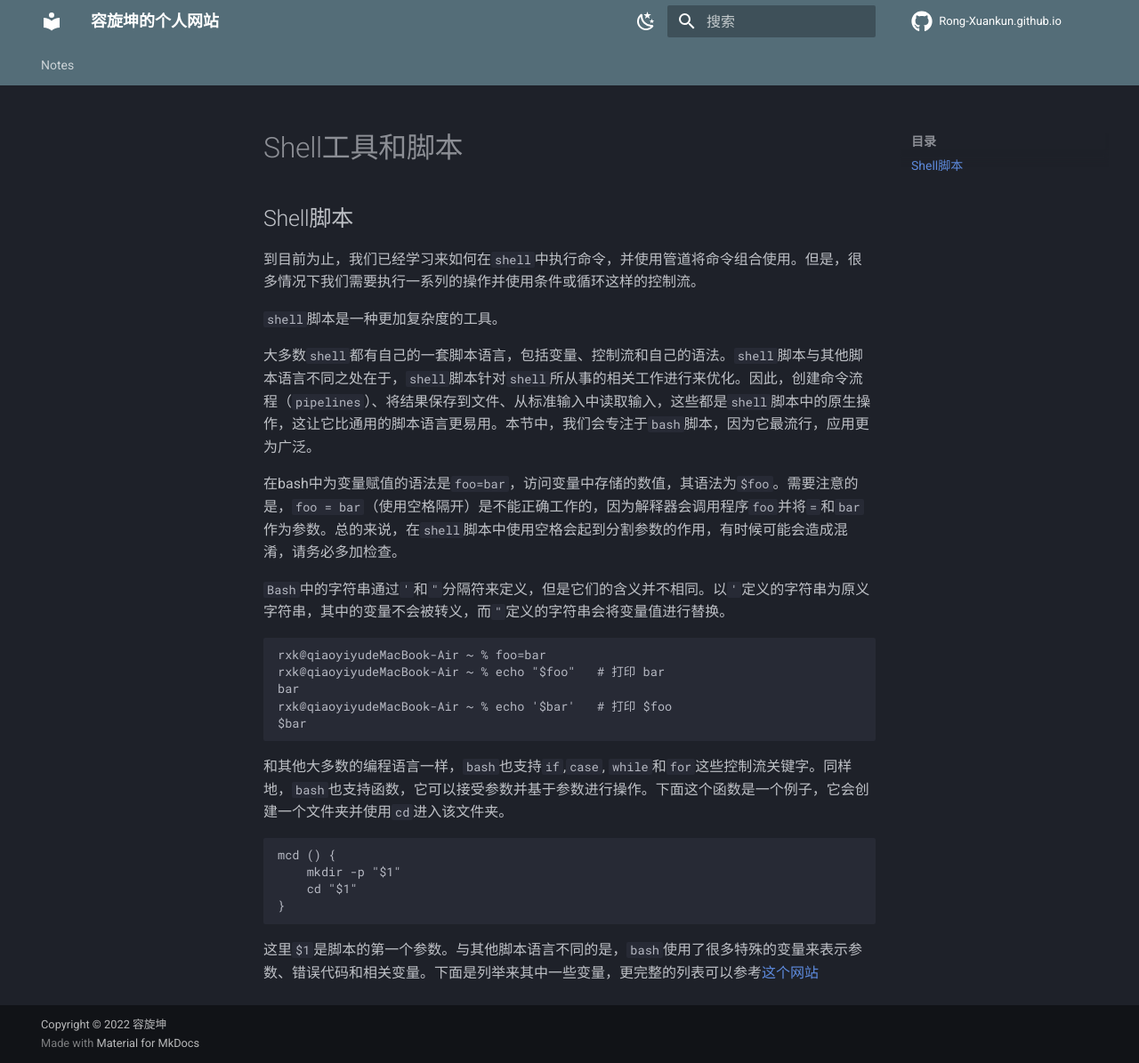
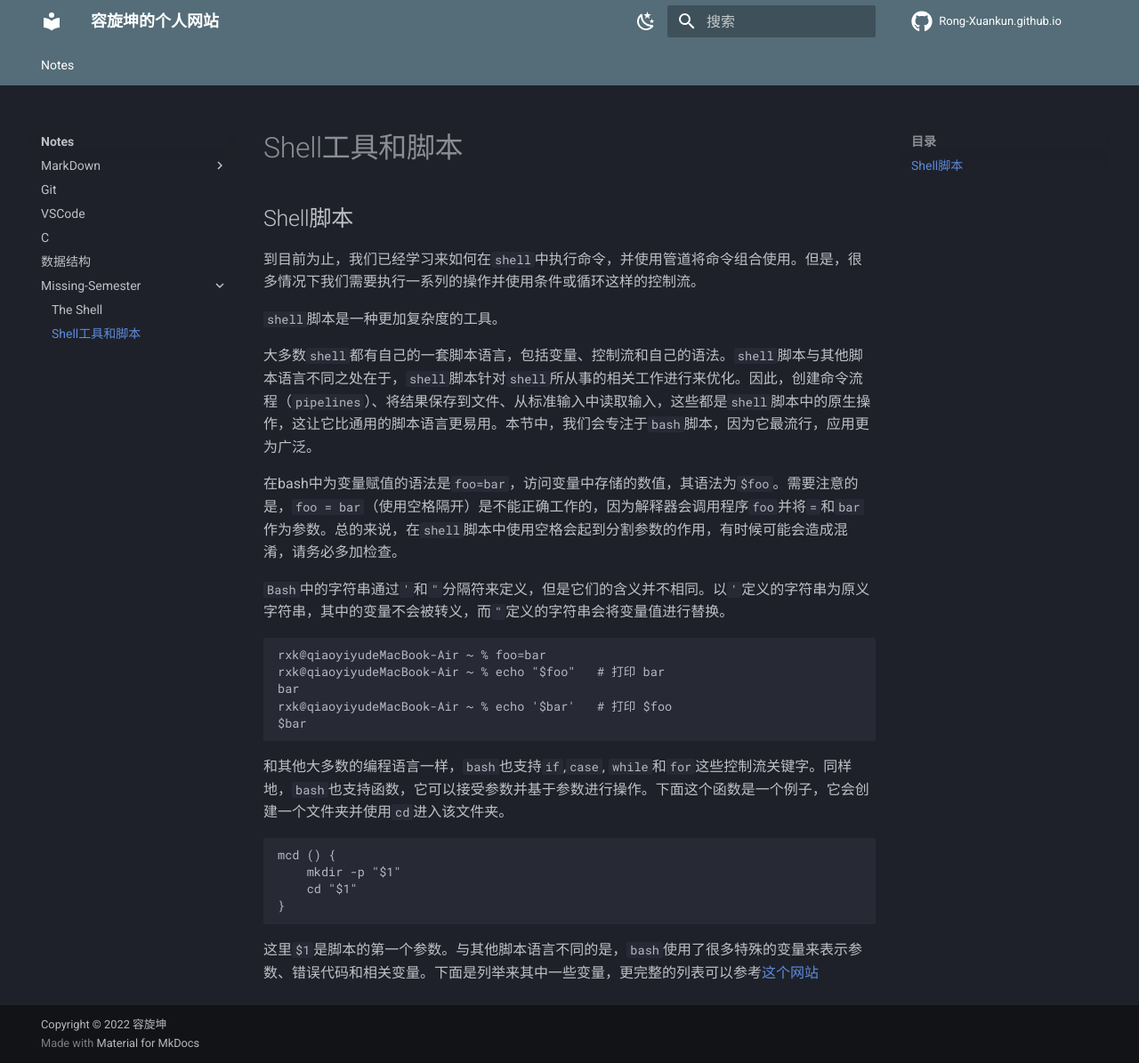
Before and after one commit to Rong-Xuankun/Rong-xuankun.github.io, an MkDocs documentation site: the page built from docs/Notes/Missing-Semester/Shell工具和脚本.md, in a window 1280 px wide and 1195 px high. Shown: the whole window at 89% size. Built offline with MkDocs 1.6.1 and Material for MkDocs 9.7.7, drawn with Linux system fonts in a browser that asks for light colours; comment, search, counter and statistics services are not loaded.

Commit message:
Update mkdocs.yml

```diff
--- a/mkdocs.yml
+++ b/mkdocs.yml
@@ -13,6 +13,7 @@ nav: # 目录
     - Missing-Semester:
       - Notes/Missing-Semester/index.md
       - The Shell: Notes/Missing-Semester/TheShell.md
+      - Shell工具和脚本: Notes/Missing-Semester/Shell工具和脚本.md
 
 theme:
   name: material
```
